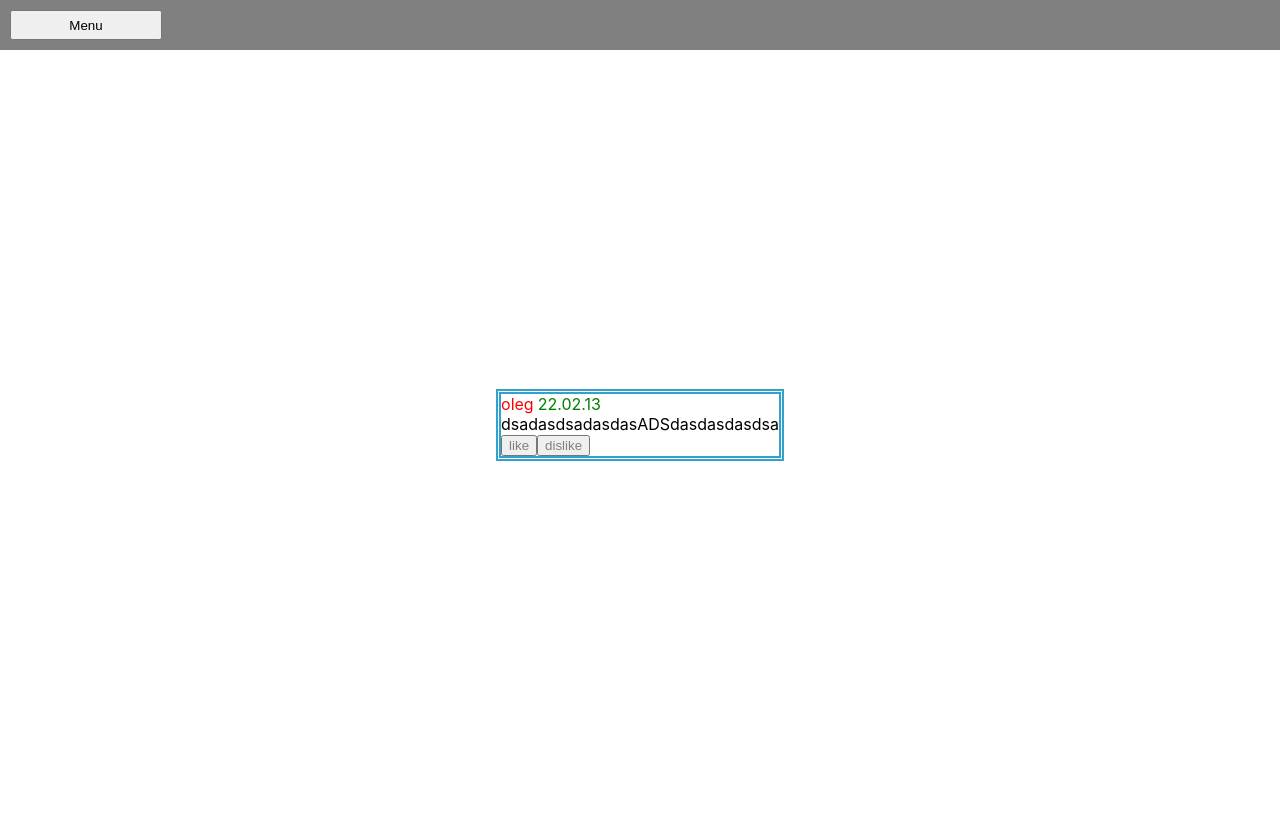
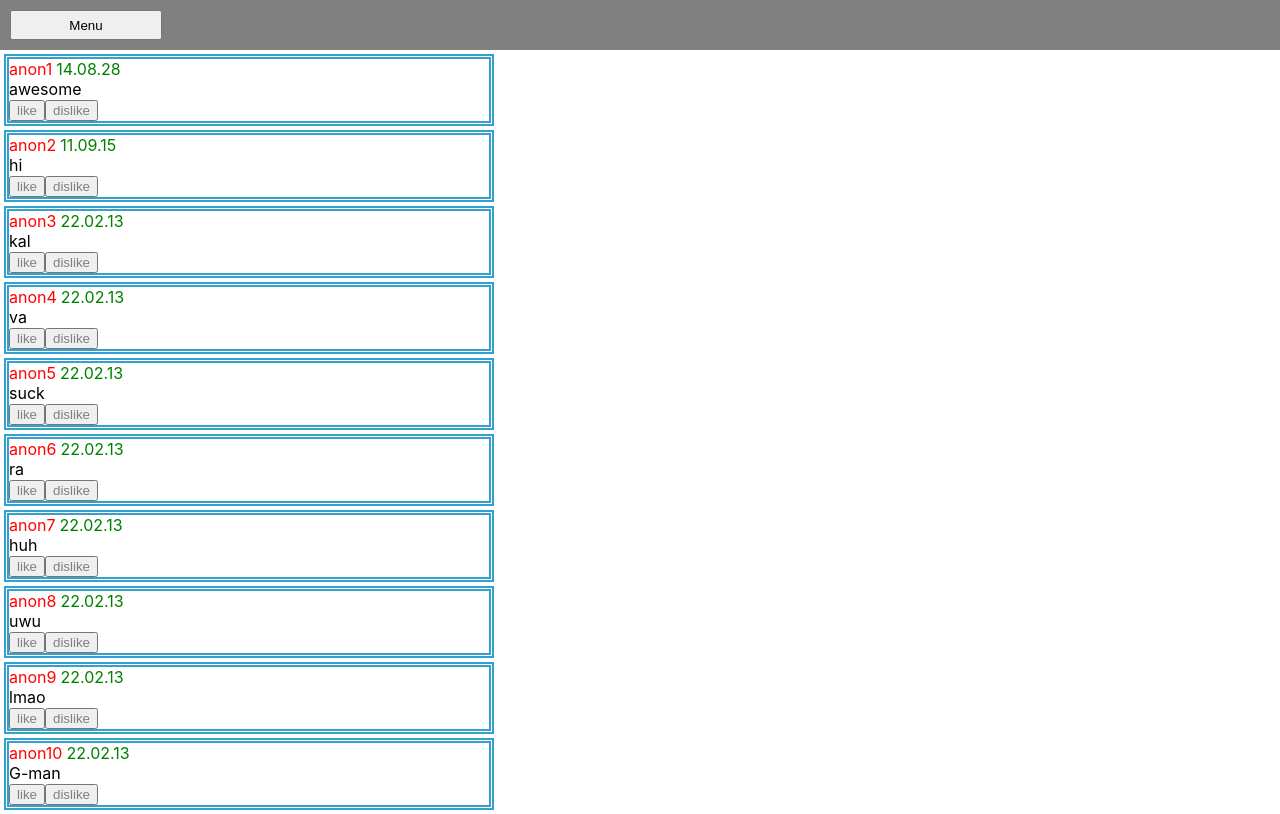
Before and after one commit to ydekor/react-test1, a React (Create React App) app: page / in a window 1280 px wide. Built offline with nearby package versions, Linux system fonts and the light colour scheme.

Commit message:
changed the way to add comments

```diff
--- a/src/app/App.js
+++ b/src/app/App.js
@@ -3,7 +3,7 @@ import style from './App.module.css';
 import TopLine from "./top/Top";
 import LeftPanel from "./leftPanel/LeftPanel";
 import Content from "./content/Content";
-import Comments from "./comments/Comments";
+
 
 function App() {
     const [sidePanelVisible, setSidePanelVisible] = useState(false);
--- a/src/app/comments/Comments.js
+++ b/src/app/comments/Comments.js
@@ -1,6 +1,6 @@
 import style from './Comments.module.css';
 
-const Comments = (props)  => {
+function Comment(props) {
     return <div className={style.comment}>
         <div className={style.headerCom}>
             <div className={style.headerAuthor}>
@@ -18,4 +18,4 @@ const Comments = (props)  => {
     </div>
 }
 
-export default Comments;
+export default Comment;
--- a/src/app/comments/Comments.module.css
+++ b/src/app/comments/Comments.module.css
@@ -1,5 +1,6 @@
 .headerCom {
     border: thick double #32a1ce;
+    width: 60vh;
 }
 .comment {
     margin: 4px;
--- a/src/app/content/Content.js
+++ b/src/app/content/Content.js
@@ -1,11 +1,83 @@
 import style from './Content.module.css';
-import Comments from "../comments/Comments";
+import Comment from "../comments/Comments";
 import React from "react";
+
+//const comments = { id: 1, name: 'user1', created: 'da', comment: 'text'}
+//const comments = [{id: 1}, {name: 'user1'}, {created: 'da'}, {comment: 'text'}];
+
+const arr = [
+    {
+        id: 1,
+        name: 'anon1',
+        created: '14.08.28',
+        comment: 'awesome'
+    },
+    {
+        id: 2,
+        name: 'anon2',
+        created: '11.09.15',
+        comment: 'hi'
+    },
+    {
+        id: 3,
+        name: 'anon3',
+        created: '22.02.13',
+        comment: 'kal'
+    },
+    {
+        id: 4,
+        name: 'anon4',
+        created: '22.02.13',
+        comment: 'va'
+    },
+    {
+        id: 5,
+        name: 'anon5',
+        created: '22.02.13',
+        comment: 'suck'
+    },
+
+    {
+        id: 6,
+        name: 'anon6',
+        created: '22.02.13',
+        comment: 'ra'
+    },
+    {
+        id: 7,
+        name: 'anon7',
+        created: '22.02.13',
+        comment: 'huh'
+    },
+    {
+        id: 8,
+        name: 'anon8',
+        created: '22.02.13',
+        comment: 'uwu'
+    },
+    {
+        id: 9,
+        name: 'anon9',
+        created: '22.02.13',
+        comment: 'lmao'
+    },
+    {
+        id: 10,
+        name: 'anon10',
+        created: '22.02.13',
+        comment: 'G-man'
+    },
+]
 
 function Content() {
     return (
         <div className={style.testWindow}>
-            <Comments userName="oleg" userDate="22.02.13" commentText="dsadasdsadasdasADSdasdasdasdsa" />
+            {arr.map(e => <Comment
+                userName={e.name}
+                userDate={e.created}
+                commentText={e.comment}
+            />)}
+            {/*<Comment userName="oleg" userDate="22.02.13" commentText="dsadasdsadasdasADSdasdasdasdsa" />*/}
         </div>
     );
 }
--- a/src/app/content/Content.module.css
+++ b/src/app/content/Content.module.css
@@ -1,8 +1,8 @@
 .testWindow {
-    flex: 1;
-    display: flex;
-    justify-content: center;
-    align-items: center;
+    /*flex: 1;*/
+    /*display: flex;*/
+    /*justify-content: center;*/
+    /*align-items: center;*/
 }
 .testText {
     border: thick double #32a1ce
```
